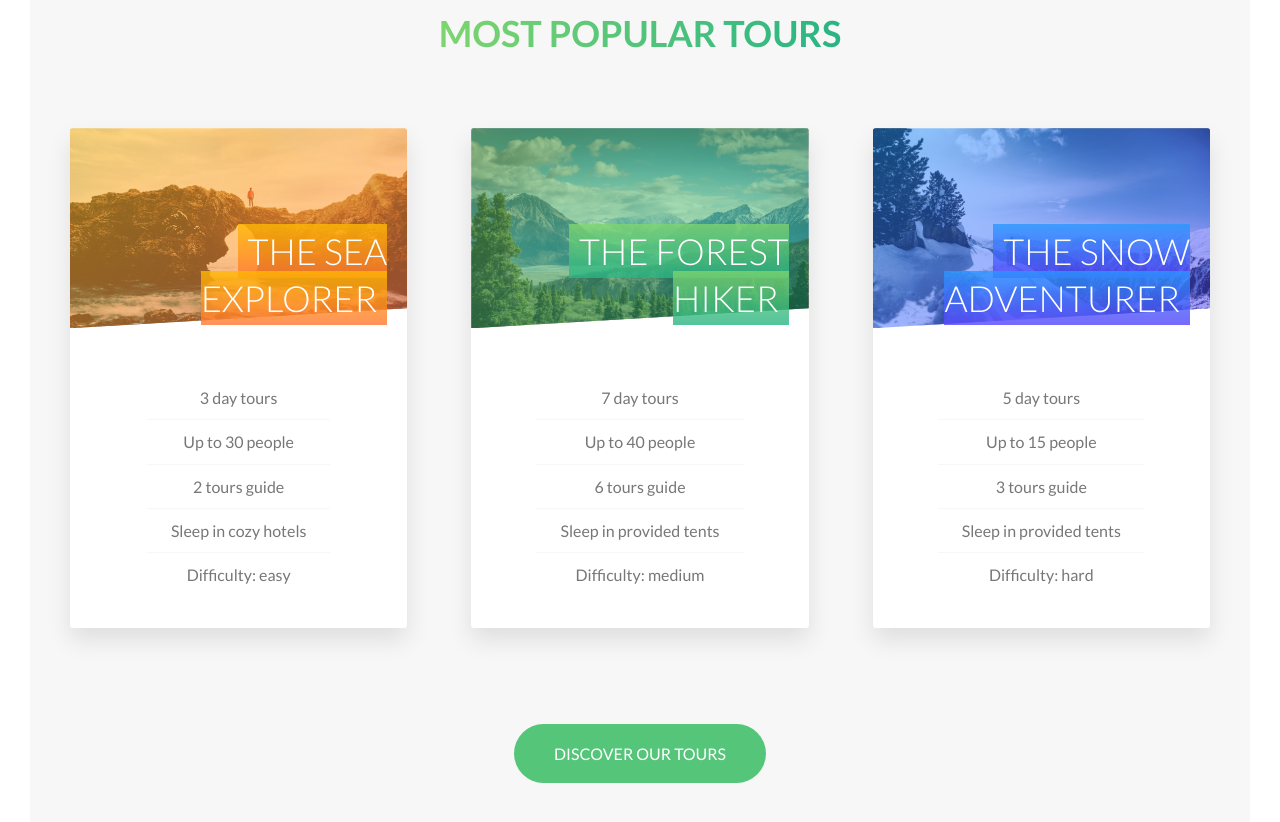
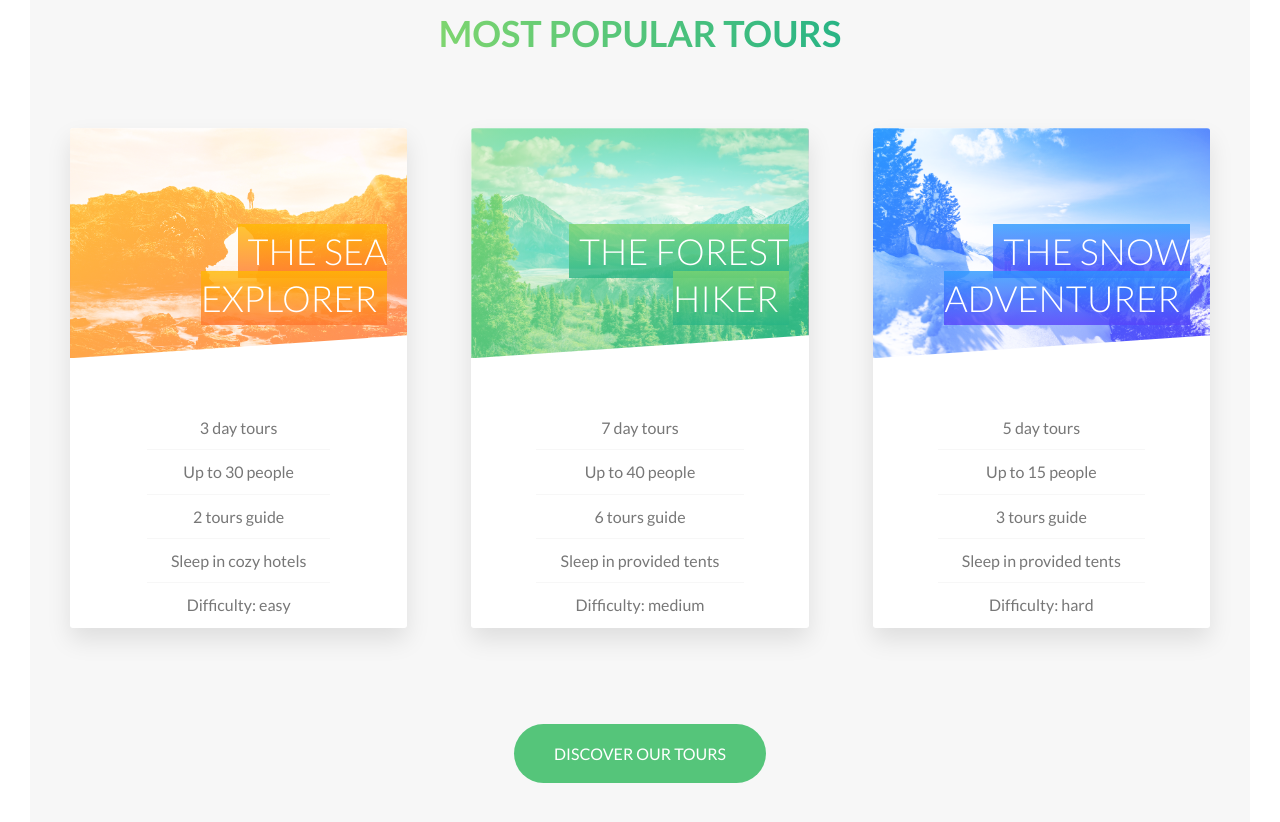
Before and after one commit to mostafaei2002/natours, a website: page index.html in a window 1280 px wide. Shown: the part 2417-3239 px from the top of the page. Drawn offline with Linux system fonts and the light colour scheme.

Commit message:
refactor some code

```diff
--- a/index.html
+++ b/index.html
@@ -122,7 +122,7 @@
         <div class="container grid grid--3-cols grid-cg-lg-1">
           <div class="card">
             <div class="card__face card__face--front">
-              <div class="card__header card__header--1"></div>
+              <div class="card__picture card__picture--1"></div>
               <h4 class="card__heading">
                 <span class="card__heading-span card__heading-span--1"
                   >The Sea Explorer</span
@@ -150,7 +150,7 @@
 
           <div class="card">
             <div class="card__face card__face--front">
-              <div class="card__header card__header--2"></div>
+              <div class="card__picture card__picture--2"></div>
               <h4 class="card__heading">
                 <span class="card__heading-span card__heading-span--2"
                   >The Forest Hiker</span
@@ -177,7 +177,7 @@
 
           <div class="card">
             <div class="card__face card__face--front">
-              <div class="card__header card__header--3"></div>
+              <div class="card__picture card__picture--3"></div>
               <h4 class="card__heading">
                 <span class="card__heading-span card__heading-span--3"
                   >The Snow Adventurer</span
--- a/sass/components/_card.scss
+++ b/sass/components/_card.scss
@@ -39,18 +39,19 @@
     background-color: $color-white;
   }
 
-  &__header {
+  &__picture {
     background-size: cover;
     background-position: top;
+    background-blend-mode: screen;
     clip-path: polygon(0 0, 100% 0, 100% 90%, 0 100%);
-    height: 20rem;
+    height: 23rem;
     margin-bottom: 4.8rem;
 
     &--1 {
       background-image: linear-gradient(
           to right bottom,
-          rgba($color-secondary-light, 0.5),
-          rgba($color-secondary-dark, 0.5)
+          $color-secondary-light,
+          $color-secondary-dark
         ),
         url("../../img/nat-5.jpg");
     }
@@ -58,8 +59,8 @@
     &--2 {
       background-image: linear-gradient(
           to right bottom,
-          rgba($color-primary-light, 0.5),
-          rgba($color-primary-dark, 0.5)
+          $color-primary-light,
+          $color-primary-dark
         ),
         url("../../img/nat-6.jpg");
     }
@@ -67,8 +68,8 @@
     &--3 {
       background-image: linear-gradient(
           to right bottom,
-          rgba($color-tertiary-light, 0.5),
-          rgba($color-tertiary-dark, 0.5)
+          $color-tertiary-light,
+          $color-tertiary-dark
         ),
         url("../../img/nat-7.jpg");
     }
```
Also changed, not shown: css/style.css.
